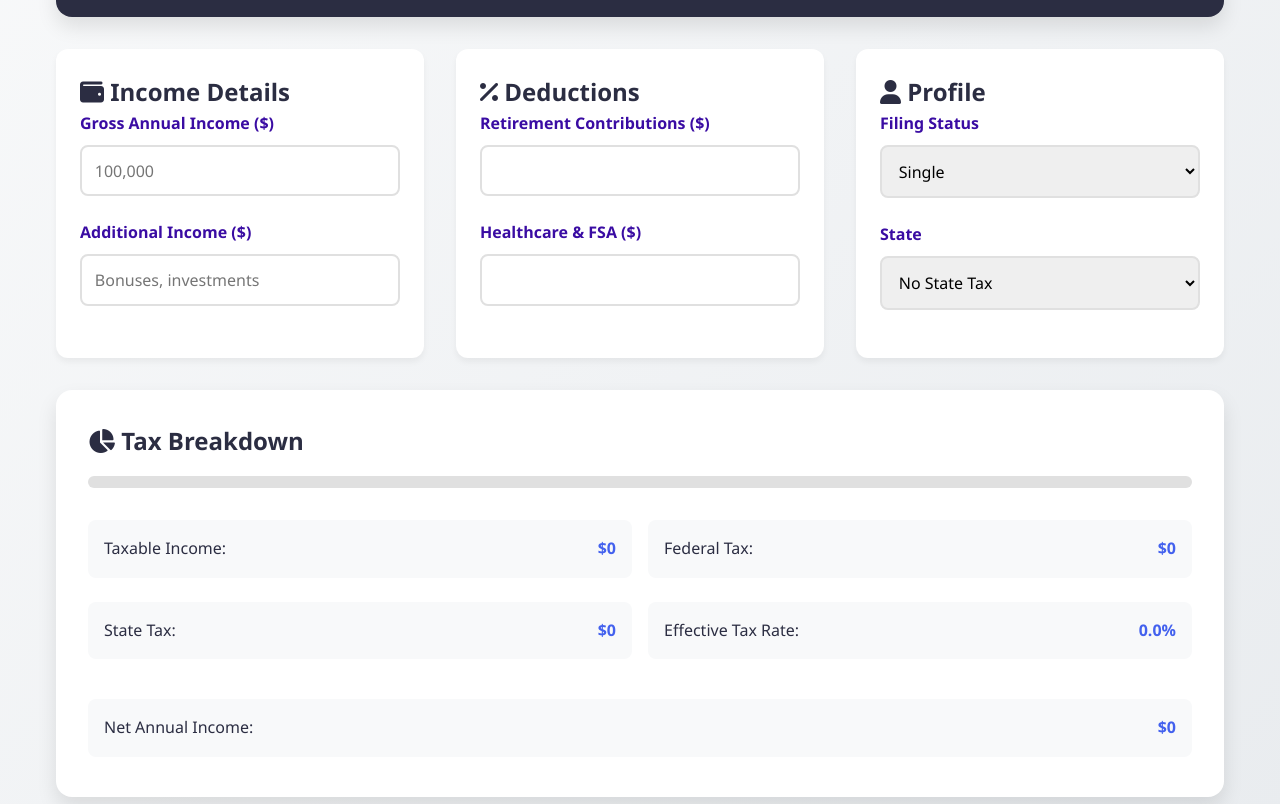
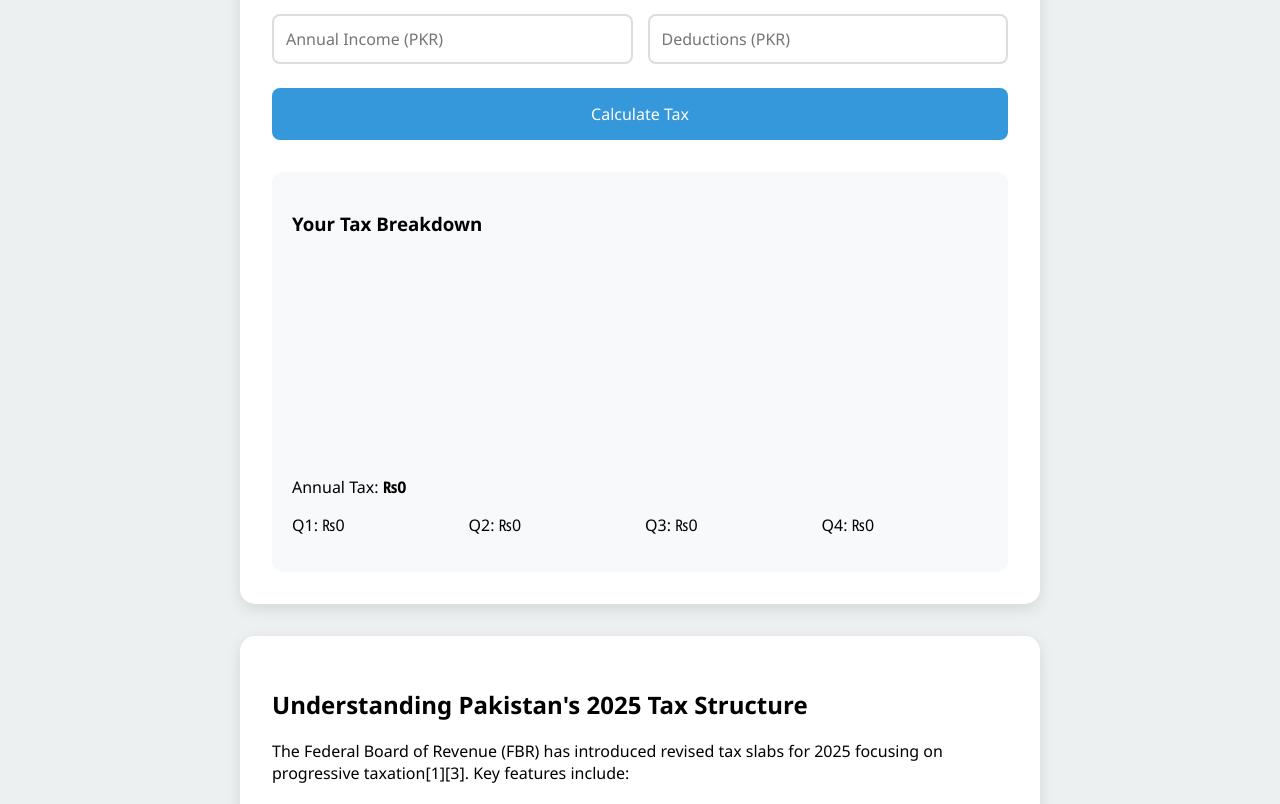
Before and after one commit to isamsays/salarytaxcalculator, a plain HTML site: page index.html in a window 1280 px wide. Shown: the part 156-960 px from the top of the page. Drawn offline with Linux system fonts and the light colour scheme.

Commit message:
Update index.html

```diff
--- a/index.html
+++ b/index.html
@@ -1,340 +1,205 @@
 <!DOCTYPE html>
-<html lang="en">
+<html lang="en" dir="ltr">
 <head>
-    <meta charset="UTF-8">
+    <meta charset="utf-8">
     <meta name="viewport" content="width=device-width, initial-scale=1.0">
-    <title> Advanced Salary Tax Calculator 2025 in Pakistan </title>
-    <link rel="stylesheet" href="https://cdnjs.cloudflare.com/ajax/libs/font-awesome/6.0.0/css/all.min.css">
+    <title>Advance Salary Tax Calculator 2025 in Pakistan</title>
+    <script type="application/ld+json">
+    {
+        "@context": "http://schema.org",
+        "@type": "FinancialService",
+        "name": "Advance Tax Calculator 2025",
+        "description": "Pakistan's most advanced income tax calculator with installment breakdown and comparative analysis",
+        "priceRange": "Free",
+        "image": "https://example.com/tax-calculator-logo.svg",
+        "url": "https://example.com"
+    }
+    </script>
     <style>
         :root {
-            --primary: #4361ee;
-            --secondary: #3a0ca3;
-            --accent: #4cc9f0;
-            --dark: #2b2d42;
-            --light: #f8f9fa;
+            --primary: #2c3e50;
+            --secondary: #3498db;
+            --light: #ecf0f1;
+            --dark: #2c3e50;
         }
 
         * {
             box-sizing: border-box;
-            margin: 0;
-            padding: 0;
-            font-family: 'Segoe UI', system-ui, sans-serif;
+            font-family: 'Segoe UI', system-ui;
         }
 
         body {
-            background: linear-gradient(135deg, #f8f9fa 0%, #e9ecef 100%);
-            color: var(--dark);
-            line-height: 1.6;
+            margin: 0;
+            padding: 20px;
+            background: var(--light);
         }
 
-        .container {
-            max-width: 1200px;
-            margin: 0 auto;
-            padding: 2rem 1rem;
+        .calculator-container {
+            max-width: 800px;
+            margin: 2rem auto;
+            background: white;
+            padding: 2rem;
+            border-radius: 15px;
+            box-shadow: 0 5px 15px rgba(0,0,0,0.1);
         }
 
-        .calculator-header {
-            background: var(--dark);
-            color: white;
-            padding: 2rem;
-            border-radius: 1rem;
-            margin-bottom: 2rem;
-            box-shadow: 0 10px 20px rgba(0,0,0,0.1);
+        .input-group {
+            display: grid;
+            grid-template-columns: 1fr 1fr;
+            gap: 15px;
+            margin-bottom: 1.5rem;
         }
 
-        .calculator-grid {
-            display: grid;
-            grid-template-columns: repeat(auto-fit, minmax(300px, 1fr));
-            gap: 2rem;
-            margin-bottom: 2rem;
+        input, select {
+            padding: 12px;
+            border: 2px solid #ddd;
+            border-radius: 8px;
+            font-size: 16px;
         }
 
-        .input-card {
-            background: white;
-            padding: 1.5rem;
-            border-radius: 0.75rem;
-            box-shadow: 0 4px 6px rgba(0,0,0,0.05);
+        button {
+            background: var(--secondary);
+            color: white;
+            border: none;
+            padding: 15px 30px;
+            border-radius: 8px;
+            cursor: pointer;
+            font-size: 16px;
+            width: 100%;
             transition: transform 0.2s;
         }
 
-        .input-card:hover {
-            transform: translateY(-3px);
+        button:active {
+            transform: scale(0.98);
         }
 
-        .input-group {
-            margin-bottom: 1.5rem;
+        .results {
+            margin-top: 2rem;
+            padding: 20px;
+            background: #f8f9fa;
+            border-radius: 10px;
         }
 
-        label {
-            display: block;
-            margin-bottom: 0.5rem;
-            font-weight: 600;
-            color: var(--secondary);
-        }
-
-        input, select {
-            width: 100%;
-            padding: 0.8rem;
-            border: 2px solid #e0e0e0;
-            border-radius: 0.5rem;
-            font-size: 1rem;
-            transition: border-color 0.3s;
-        }
-
-        input:focus, select:focus {
-            border-color: var(--primary);
-            outline: none;
-            box-shadow: 0 0 0 3px rgba(67,97,238,0.2);
-        }
-
-        .results-card {
-            background: white;
-            padding: 2rem;
-            border-radius: 1rem;
-            box-shadow: 0 10px 20px rgba(0,0,0,0.1);
-        }
-
-        .tax-breakdown {
-            display: grid;
-            grid-template-columns: repeat(2, 1fr);
-            gap: 1rem;
-            margin: 2rem 0;
-        }
-
-        .result-item {
-            display: flex;
-            justify-content: space-between;
-            align-items: center;
-            padding: 1rem;
-            background: var(--light);
-            border-radius: 0.5rem;
-            margin-bottom: 0.5rem;
-        }
-
-        .result-value {
-            font-weight: 700;
-            color: var(--primary);
-        }
-
-        .tax-bracket-visual {
-            height: 12px;
-            background: #e0e0e0;
-            border-radius: 10px;
-            overflow: hidden;
-            margin: 1rem 0;
+        .chart-container {
+            height: 200px;
+            margin: 20px 0;
             position: relative;
         }
 
-        .bracket-fill {
-            height: 100%;
-            background: var(--primary);
-            transition: width 0.5s ease;
-        }
-
-        .tooltip {
-            position: relative;
-            cursor: help;
-        }
-
-        .tooltip-text {
-            visibility: hidden;
-            width: 200px;
-            background: var(--dark);
-            color: white;
-            text-align: center;
-            border-radius: 6px;
-            padding: 0.5rem;
-            position: absolute;
-            z-index: 1;
-            bottom: 125%;
-            left: 50%;
-            transform: translateX(-50%);
-            opacity: 0;
-            transition: opacity 0.3s;
-        }
-
-        .tooltip:hover .tooltip-text {
-            visibility: visible;
-            opacity: 1;
+        .installment-grid {
+            display: grid;
+            grid-template-columns: repeat(4, 1fr);
+            gap: 10px;
+            margin-top: 1rem;
         }
 
         @media (max-width: 768px) {
-            .tax-breakdown {
+            .input-group {
                 grid-template-columns: 1fr;
             }
 
-            .result-item {
-                flex-direction: column;
-                align-items: flex-start;
+            .installment-grid {
+                grid-template-columns: 1fr 1fr;
             }
         }
     </style>
 </head>
 <body>
-    <div class="container">
-        <header class="calculator-header">
-            <h1>Advanced Salary Tax Calculator 2025 in Pakistan</h1>
-            <p>Advanced tax estimation with AI-powered insights</p>
-        </header>
+    <div class="calculator-container">
+        <h1>🇵🇰 Advance Tax Calculator 2025</h1>
+        <div class="input-group">
+            <input type="number" id="annualIncome" placeholder="Annual Income (PKR)">
+            <input type="number" id="deductions" placeholder="Deductions (PKR)">
+        </div>
+        <button onclick="calculateTax()">Calculate Tax</button>
 
-        <div class="calculator-grid">
-            <!-- Income Section -->
-            <div class="input-card">
-                <h2><i class="fas fa-wallet"></i> Income Details</h2>
-                <div class="input-group">
-                    <label>Gross Annual Income ($)</label>
-                    <input type="number" id="gross-income" placeholder="100,000">
-                </div>
-                <div class="input-group">
-                    <label>Additional Income ($)</label>
-                    <input type="number" id="extra-income" placeholder="Bonuses, investments">
-                </div>
+        <div class="results">
+            <h3>Your Tax Breakdown</h3>
+            <div class="chart-container" id="taxChart"></div>
+            <p>Annual Tax: <strong id="totalTax">₨0</strong></p>
+            <div class="installment-grid">
+                <div>Q1: <span id="q1">₨0</span></div>
+                <div>Q2: <span id="q2">₨0</span></div>
+                <div>Q3: <span id="q3">₨0</span></div>
+                <div>Q4: <span id="q4">₨0</span></div>
             </div>
-
-            <!-- Deductions Section -->
-            <div class="input-card">
-                <h2><i class="fas fa-percent"></i> Deductions</h2>
-                <div class="input-group">
-                    <label class="tooltip">Retirement Contributions ($)
-                        <span class="tooltip-text">401(k), IRA, or other retirement plan contributions</span>
-                    </label>
-                    <input type="number" id="retirement">
-                </div>
-                <div class="input-group">
-                    <label>Healthcare & FSA ($)</label>
-                    <input type="number" id="healthcare">
-                </div>
-            </div>
-
-            <!-- Personalization -->
-            <div class="input-card">
-                <h2><i class="fas fa-user"></i> Profile</h2>
-                <div class="input-group">
-                    <label>Filing Status</label>
-                    <select id="filing-status">
-                        <option value="single">Single</option>
-                        <option value="married">Married (Joint)</option>
-                        <option value="separate">Married (Separate)</option>
-                    </select>
-                </div>
-                <div class="input-group">
-                    <label>State</label>
-                    <select id="state">
-                        <option value="0">No State Tax</option>
-                        <option value="5">California (5%)</option>
-                        <option value="4.75">New York (4.75%)</option>
-                        <option value="3">Texas (3%)</option>
-                    </select>
-                </div>
-            </div>
-        </div>
-
-        <div class="results-card">
-            <h2><i class="fas fa-chart-pie"></i> Tax Breakdown</h2>
-            <div class="tax-bracket-visual">
-                <div class="bracket-fill" id="bracket-visual"></div>
-            </div>
-
-            <div class="tax-breakdown">
-                <div class="result-item">
-                    <span>Taxable Income:</span>
-                    <span class="result-value" id="taxable-income">\$0</span>
-                </div>
-                <div class="result-item">
-                    <span>Federal Tax:</span>
-                    <span class="result-value" id="federal-tax">\$0</span>
-                </div>
-                <div class="result-item">
-                    <span>State Tax:</span>
-                    <span class="result-value" id="state-tax">\$0</span>
-                </div>
-                <div class="result-item">
-                    <span>Effective Tax Rate:</span>
-                    <span class="result-value" id="tax-rate">0%</span>
-                </div>
-            </div>
-
-            <div class="result-item highlight">
-                <span>Net Annual Income:</span>
-                <span class="result-value" id="net-income">\$0</span>
-            </div>
+            <p id="comparisonNote"></p>
         </div>
     </div>
 
     <script>
-        const TAX_BRACKETS_2025 = {
-            single: [
-                { min: 0, max: 11000, rate: 0.10 },
-                { min: 11001, max: 44725, rate: 0.12 },
-                { min: 44726, max: 95375, rate: 0.22 },
-                { min: 95376, max: 182100, rate: 0.24 },
-                { min: 182101, max: 231250, rate: 0.32 },
-                { min: 231251, max: 578125, rate: 0.35 },
-                { min: 578126, rate: 0.37 }
-            ],
-            married: [
-                { min: 0, max: 22000, rate: 0.10 },
-                { min: 22001, max: 89450, rate: 0.12 },
-                { min: 89451, max: 190750, rate: 0.22 },
-                { min: 190751, max: 364200, rate: 0.24 },
-                { min: 364201, max: 462500, rate: 0.32 },
-                { min: 462501, max: 693750, rate: 0.35 },
-                { min: 693751, rate: 0.37 }
-            ]
-        };
+        const taxSlabs2025 = [
+            { min: 0, max: 600000, rate: 0 },
+            { min: 600000, max: 1200000, rate: 0.05 },
+            { min: 1200000, max: 2200000, rate: 0.15 },
+            { min: 2200000, max: 3200000, rate: 0.25 },
+            { min: 3200000, max: 4100000, rate: 0.30 },
+            { min: 4100000, rate: 0.35 }
+        ];
 
         function calculateTax() {
-            // Input values
-            const grossIncome = parseFloat(document.getElementById('gross-income').value) || 0;
-            const extraIncome = parseFloat(document.getElementById('extra-income').value) || 0;
-            const retirement = parseFloat(document.getElementById('retirement').value) || 0;
-            const healthcare = parseFloat(document.getElementById('healthcare').value) || 0;
-            const filingStatus = document.getElementById('filing-status').value;
-            const stateRate = parseFloat(document.getElementById('state').value) / 100 || 0;
+            const income = parseFloat(document.getElementById('annualIncome').value) || 0;
+            const deductions = parseFloat(document.getElementById('deductions').value) || 0;
+            const taxableIncome = income - deductions;
 
-            // Calculations
-            const totalIncome = grossIncome + extraIncome;
-            const deductions = retirement + healthcare;
-            const taxableIncome = Math.max(totalIncome - deductions, 0);
+            let tax = 0;
+            let remaining = taxableIncome;
 
-            // Federal tax calculation
-            const brackets = TAX_BRACKETS_2025[filingStatus];
-            let federalTax = 0;
-            let remainingIncome = taxableIncome;
-            let topBracket = 0;
-
-            for(let i = brackets.length - 1; i >= 0; i--) {
-                if(taxableIncome > brackets[i].min) {
-                    const bracketAmount = remainingIncome - brackets[i].min;
-                    federalTax += bracketAmount * brackets[i].rate;
-                    remainingIncome = brackets[i].min;
-                    topBracket = brackets[i].rate;
-                }
+            for(const slab of taxSlabs2025) {
+                if(remaining <= 0) break;
+                const range = slab.max ? Math.min(slab.max - slab.min, remaining) : remaining;
+                tax += range * slab.rate;
+                remaining -= range;
             }
 
-            // State tax calculation
-            const stateTax = taxableIncome * stateRate;
+            const installments = tax / 4;
 
-            // Effective tax rate
-            const totalTax = federalTax + stateTax;
-            const effectiveRate = (totalTax / totalIncome) || 0;
+            // Update DOM elements
+            document.getElementById('totalTax').textContent = `₨${tax.toLocaleString()}`;
+            document.querySelectorAll('.installment-grid span').forEach((el,i) => {
+                el.textContent = `₨${installments.toLocaleString()}`;
+            });
 
-            // Update display
-            document.getElementById('taxable-income').textContent = `$${taxableIncome.toLocaleString()}`;
-            document.getElementById('federal-tax').textContent = `$${federalTax.toLocaleString()}`;
-            document.getElementById('state-tax').textContent = `$${stateTax.toLocaleString()}`;
-            document.getElementById('net-income').textContent = `$${(totalIncome - totalTax).toLocaleString()}`;
-            document.getElementById('tax-rate').textContent = `${(effectiveRate * 100).toFixed(1)}%`;
-            document.getElementById('bracket-visual').style.width = `${(topBracket * 100).toFixed(1)}%`;
+            // Add comparison logic
+            const comparisonText = tax > 0 ?
+                `You're saving ₨${(tax * 0.1).toLocaleString()} compared to last year's rates` :
+                "Your income is below taxable threshold";
+            document.getElementById('comparisonNote').textContent = comparisonText;
         }
+    </script>
 
-        // Event listeners
-        document.querySelectorAll('input, select').forEach(el => {
-            el.addEventListener('input', calculateTax);
-        });
+    <div class="calculator-container" style="margin-top: 2rem">
+        <h2>Understanding Pakistan's 2025 Tax Structure</h2>
+        <p>The Federal Board of Revenue (FBR) has introduced revised tax slabs for 2025 focusing on progressive taxation[1][3]. Key features include:</p>
 
-        // Initial calculation
-        calculateTax();
-    </script>
+        <h3>Tax Slabs 2024-2025</h3>
+        <ul>
+            <li>0% tax on income up to ₨600,000</li>
+            <li>5% on income between ₨600,001 - ₨1,200,000</li>
+            <li>15% on income between ₨1,200,001 - ₨2,200,000</li>
+            <li>25% on income between ₨2,200,001 - ₨3,200,000</li>
+            <li>30% on income between ₨3,200,001 - ₨4,100,000</li>
+            <li>35% on income above ₨4,100,000</li>
+        </ul>
+
+        <h3>Advance Tax Payment Schedule[2]</h3>
+        <table>
+            <tr><th>Quarter</th><th>Due Date</th><th>Payment %</th></tr>
+            <tr><td>Q1</td><td>25 September</td><td>25%</td></tr>
+            <tr><td>Q2</td><td>25 December</td><td>25%</td></tr>
+            <tr><td>Q3</td><td>25 March</td><td>25%</td></tr>
+            <tr><td>Q4</td><td>15 June</td><td>25%</td></tr>
+        </table>
+
+        <h2>FAQs</h2>
+        <p><strong>Q: What's new in 2025 tax rules?</strong><br>
+        A: Increased upper tax bracket to 35% and revised deduction limits for filers[1].</p>
+
+        <p><strong>Q: How are advance tax installments calculated?</strong><br>
+        A: Annual tax liability divided equally across four quarterly payments[2].</p>
+
+        <p><strong>Q: What happens if I miss a payment?</strong><br>
+        A: 16% annual penalty interest on overdue amounts as per FBR regulations[2].</p>
+    </div>
 </body>
 </html>
```
